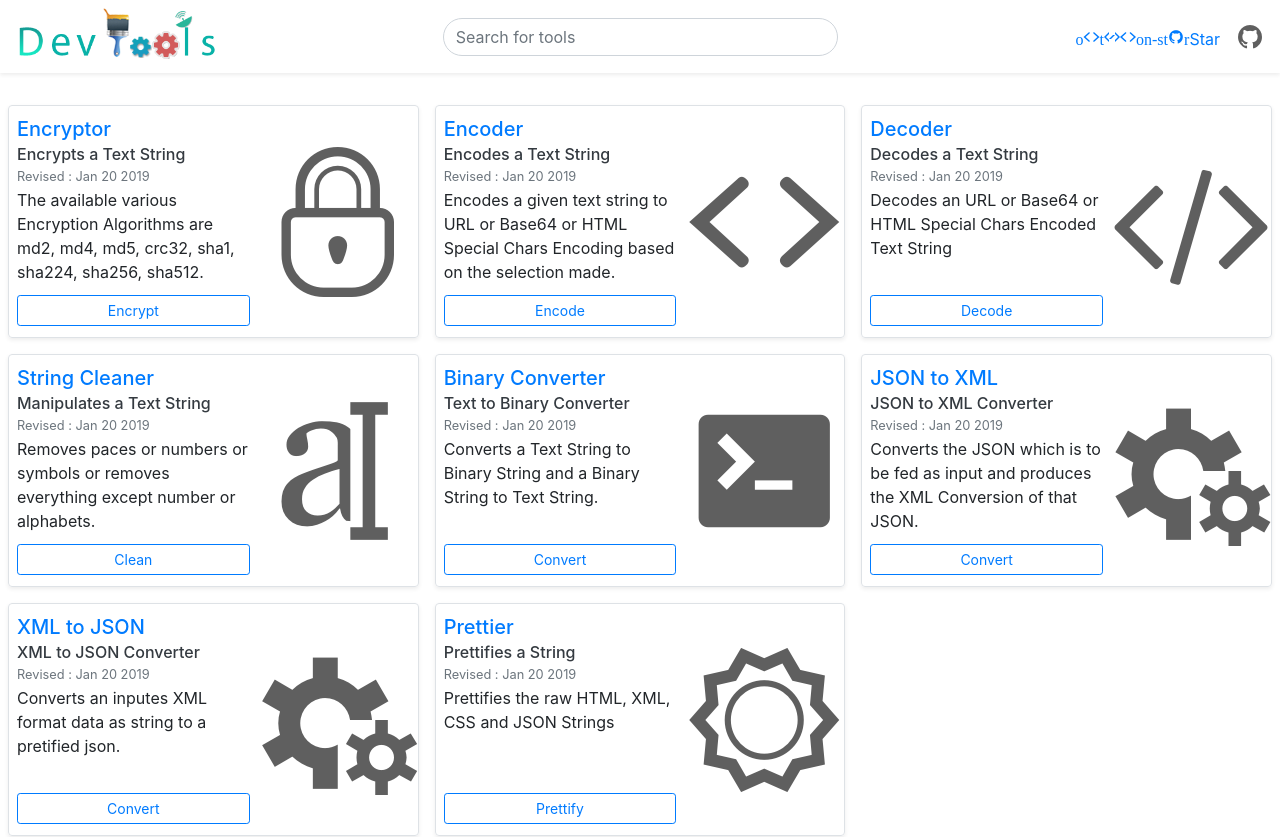
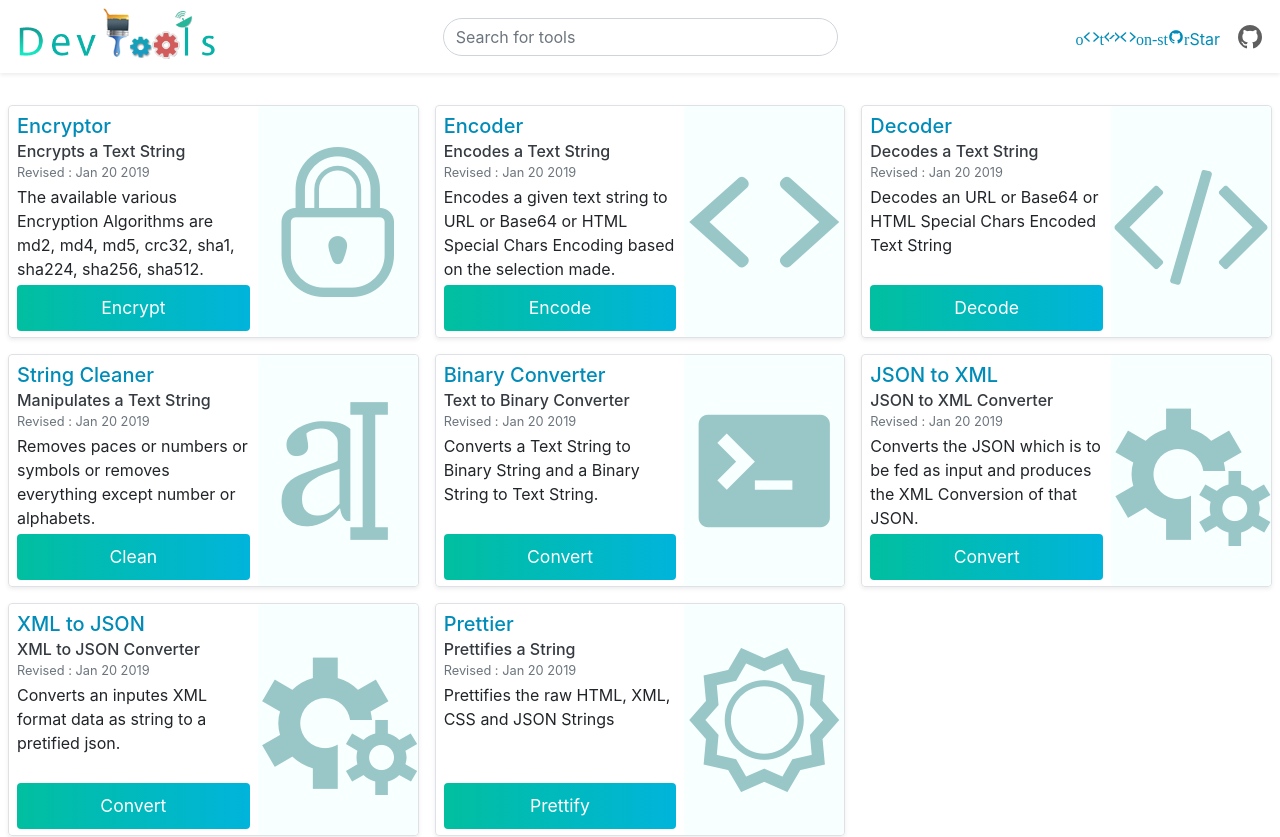
Before and after one commit to JacobSamro/hash2.dev, an Angular app: page / in a window 1280 px wide. Shown: the top 837 px of the page. Built offline with nearby package versions, Linux system fonts and the light colour scheme.

Commit message:
Update Buttons, Colors

```diff
--- a/src/app/app.component.html
+++ b/src/app/app.component.html
@@ -44,9 +44,9 @@
             <p class="mb-1 mb-md-0 ToolDescription">{{tool.description}}</p>
           </div>
           <!-- <button class="btn btn-outline-primary btn-sm" (click)="showModal(t,t.id)" role="button">{{t.button}}</button> -->
-          <button class="btn btn-outline-primary btn-sm" (click)="showModal(tool,i)">{{tool.button}}</button>
+          <button class="Button" (click)="showModal(tool,i)">{{tool.button}}</button>
         </div>
-        <i class="ToolImg m-1 m-lg-0 rounded text-secondary {{tool.icon}}"></i>
+        <i class="ToolImg m-1 m-lg-0 rounded text-secondary-light {{tool.icon}}"></i>
       </div>
     </div>
   </div>
@@ -92,8 +92,7 @@
           </div>
 
           <div class="form-group mb-0">
-            <button type="button" class="btn btn-primary" (click)="selectSubTool()"
-              id="process">{{modalButton}}</button>
+            <button type="button" class="Button" (click)="selectSubTool()" id="process">{{modalButton}}</button>
           </div>
         </div>
       </div>
--- a/src/styles.scss
+++ b/src/styles.scss
@@ -1,6 +1,9 @@
 /* You can add global styles to this file, and also import other style files */
 $theme-colors: (
-  "secondary": #5f5f5f
+  "primary": #008cb8,
+  "secondary": #5f5f5f,
+  "light": #f8ffff,
+  "secondary-light": #99c6c7
 );
 
 @import "../node_modules/bootstrap/scss/functions";
@@ -32,6 +35,7 @@ $theme-colors: (
   display: flex;
   align-items: center;
   justify-content: center;
+  background: map-get($theme-colors, "light");
 }
 
 @media only screen and (max-width: 767px) {
@@ -85,6 +89,31 @@ $theme-colors: (
 
 button:focus {
   outline: 0;
+}
+
+.Button {
+  display: block;
+  background: #00b4db; /* fallback for old browsers */
+  background: -webkit-linear-gradient(to right, #01bf9f, #00b4db); /* Chrome 10-25, Safari 5.1-6 */
+  background: linear-gradient(
+    to right,
+    #01bf9f,
+    #00b4db
+  ); /* W3C, IE 10+/ Edge, Firefox 16+, Chrome 26+, Opera 12+, Safari 7+ */
+  border: 0;
+  padding: 10px;
+  border-radius: 4px;
+  font-size: 1.1rem;
+  color: #fff;
+}
+
+.Button:hover {
+  display: block;
+  background: map-get($theme-colors, "secondary-light");
+  color: #fff;
+  padding: 10px;
+  border-radius: 4px;
+  font-size: 1.1rem;
 }
 
 /* Pop */
```
